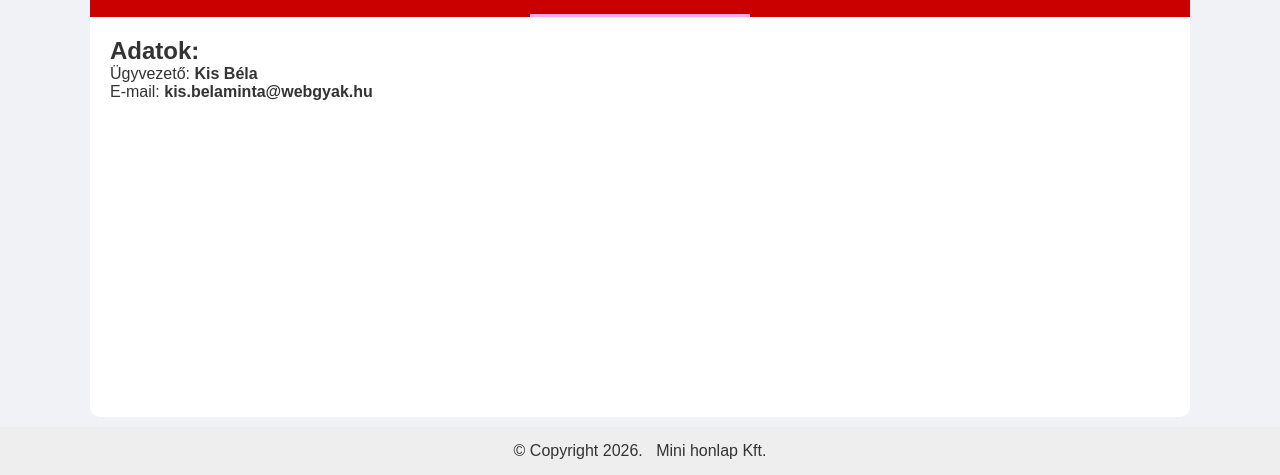
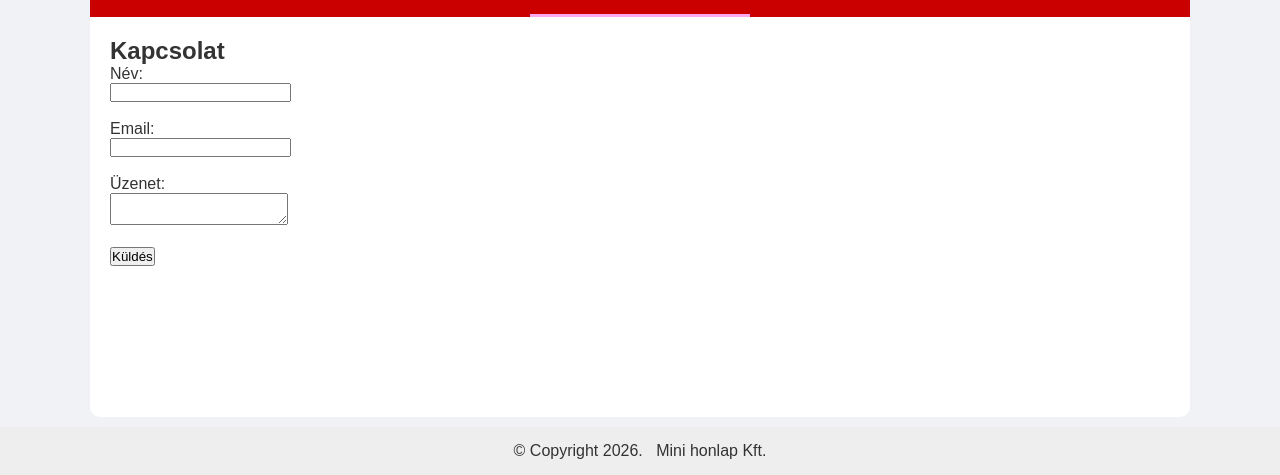
Before and after one commit to nnarozsnik/webI_gyak, a PHP site: page /kapcsolat in a window 1280 px wide. Shown: the part 415-890 px from the top of the page. Run offline with PHP 8.4, Linux system fonts and the light colour scheme.

Commit message:
kapcsolat űrlap

```diff
--- a/includes/config.inc.php
+++ b/includes/config.inc.php
@@ -16,16 +16,21 @@ $lablec = array(
 );
 
 $oldalak = array(
-	'/' => array('fajl' => 'cimlap', 'szoveg' => 'Főoldal', 'menun' => array(1,1)),
-/*	'bemutatkozas' => array('fajl' => 'bemutatkozas', 'szoveg' => 'Bemutatkozás', 'menun' => array(1,1)),     */
+    '/' => array('fajl' => 'cimlap', 'szoveg' => 'Főoldal', 'menun' => array(1,1)),
 
-	'kepekoldal' => array('fajl' => 'kepekoldal', 'szoveg' => 'Képek', 'menun' => array(1,1)),
+    'kepekoldal' => array('fajl' => 'kepekoldal', 'szoveg' => 'Képek', 'menun' => array(1,1)),
     'kapcsolat' => array('fajl' => 'kapcsolat', 'szoveg' => 'Kapcsolat', 'menun' => array(1,1)),
     'tablazat' => array('fajl' => 'tablazat', 'szoveg' => 'CRUD', 'menun' => array(1,1)),
     'belepes' => array('fajl' => 'belepes', 'szoveg' => 'Bejelentkezés', 'menun' => array(1,0)),
     'kilepes' => array('fajl' => 'kilepes', 'szoveg' => 'Kilépés', 'menun' => array(0,1)),
     'belep' => array('fajl' => 'belep', 'szoveg' => '', 'menun' => array(0,0)),
-    'regisztral' => array('fajl' => 'regisztral', 'szoveg' => '', 'menun' => array(0,0))
+    'regisztral' => array('fajl' => 'regisztral', 'szoveg' => '', 'menun' => array(0,0)),
+
+    'kapcsolat_kuld' => array(
+        'fajl' => 'kapcsolat_kuld',
+        'szoveg' => '',
+        'menun' => array(0,0)
+    ),
 );
 
 $hiba_oldal = array ('fajl' => '404', 'szoveg' => 'A keresett oldal nem található!');
--- a/templates/pages/kapcsolat.tpl.php
+++ b/templates/pages/kapcsolat.tpl.php
@@ -1,4 +1,38 @@
+<h2>Kapcsolat</h2>
 
-<h2>Adatok:</h2>
-<p>Ügyvezető: <strong>Kis Béla</strong></p>
-<p>E-mail: <strong>kis.belaminta@webgyak.hu</strong></p>
+<form id="kapcsolatForm" method="POST" action="index.php?kapcsolat_kuld">
+
+    <label>Név:</label><br>
+    <input type="text" name="nev" id="nev"><br><br>
+
+    <label>Email:</label><br>
+    <input type="text" name="email" id="email"><br><br>
+
+    <label>Üzenet:</label><br>
+    <textarea name="uzenet" id="uzenet"></textarea><br><br>
+
+    <button type="submit">Küldés</button>
+</form>
+
+<div id="hiba" style="color:red;"></div>
+
+<script>
+document.getElementById("kapcsolatForm").addEventListener("submit", function(e) {
+
+    let nev = document.getElementById("nev").value.trim();
+    let email = document.getElementById("email").value.trim();
+    let uzenet = document.getElementById("uzenet").value.trim();
+
+    if (nev === "" || email === "" || uzenet === "") {
+        e.preventDefault();
+        document.getElementById("hiba").innerText = "Minden mezőt ki kell tölteni!";
+        return;
+    }
+
+    if (!email.includes("@")) {
+        e.preventDefault();
+        document.getElementById("hiba").innerText = "Hibás email cím!";
+    }
+
+});
+</script>
```
Also changed, not shown: templates/pages/kapcsolat_kuld.tpl.php (added, +42 -0 lines).
